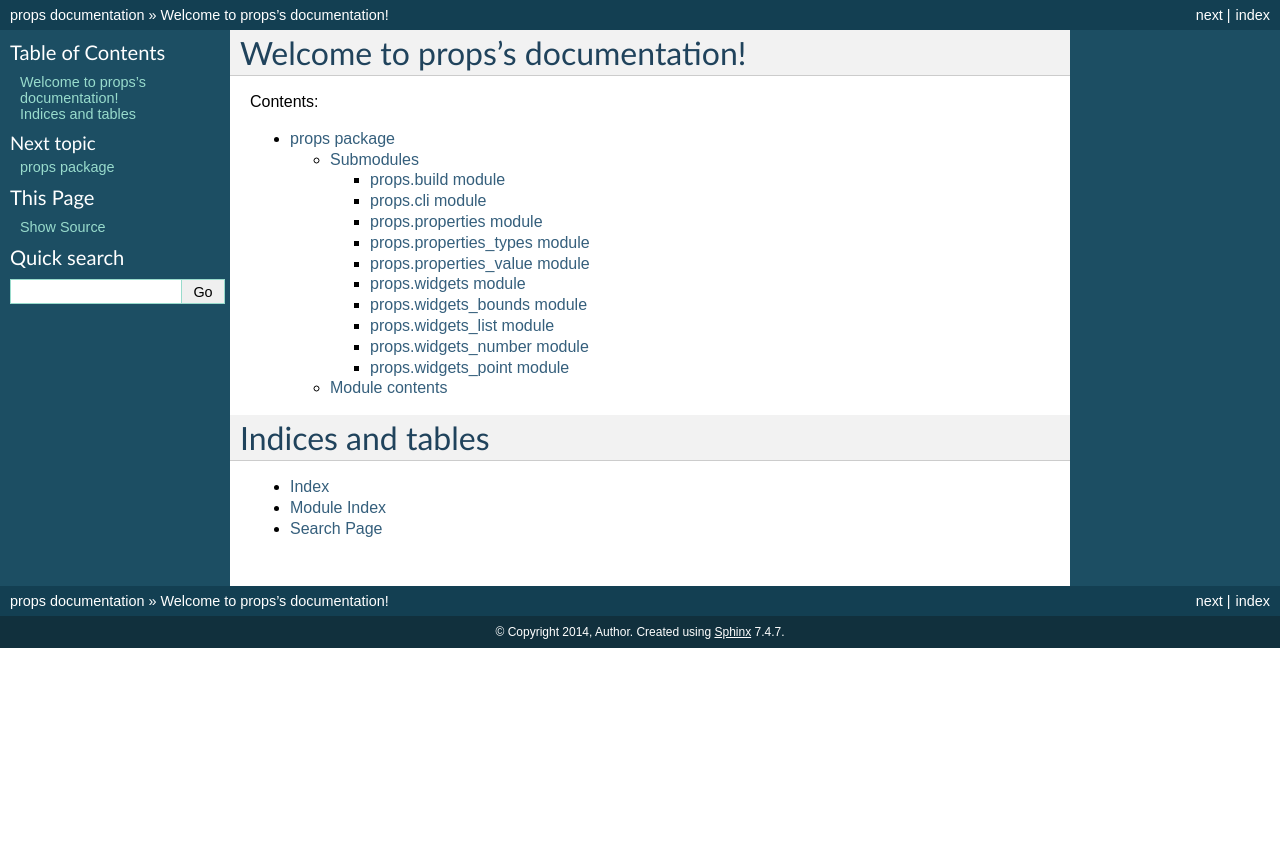
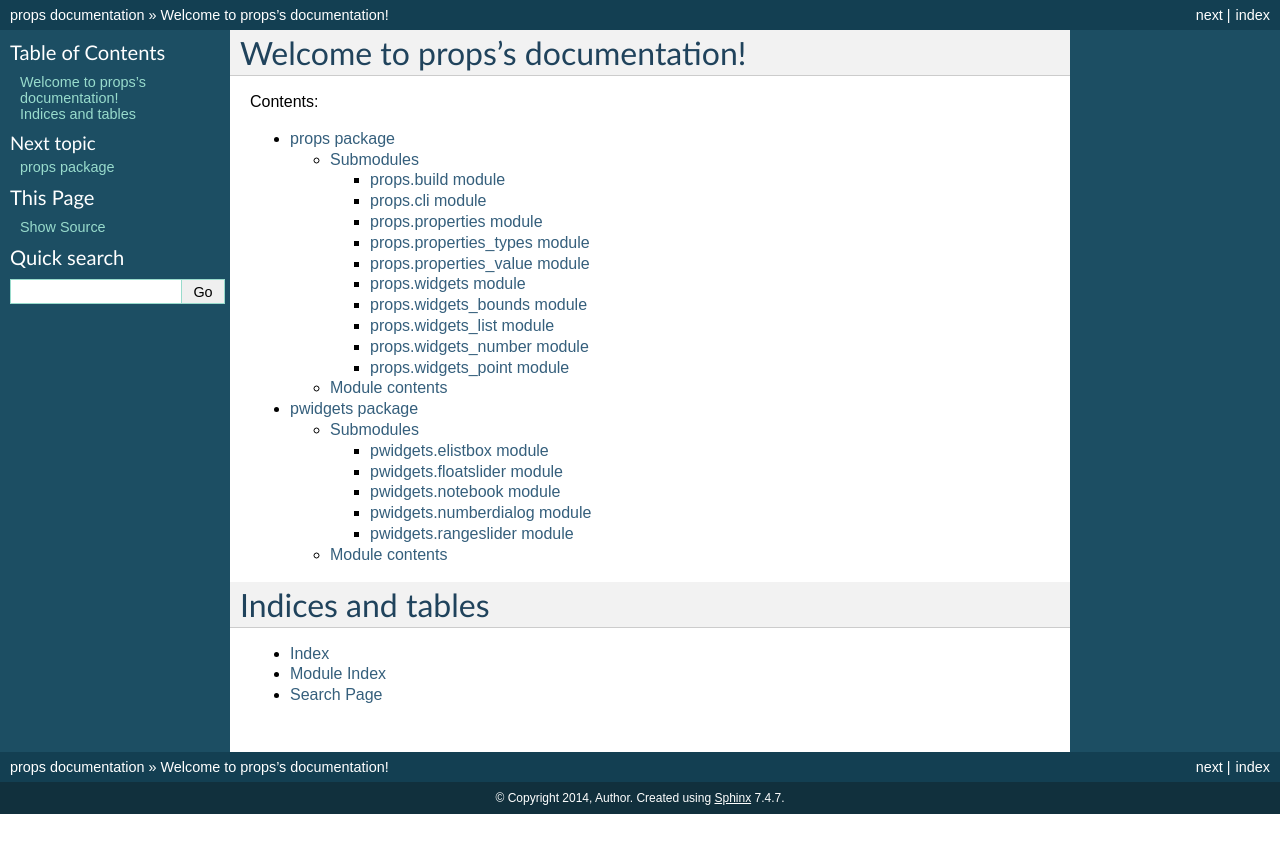
Before and after one commit to pauldmccarthy/fsleyes-props, a Sphinx documentation site: the page built from doc/index.rst, in a window 1280 px wide. Shown: the top 853 px of the page. Built offline with Sphinx 7.4.7, drawn with Linux system fonts in a browser that asks for light colours; formulas are drawn with MathJax 3; part of the change alters nothing that is shown.

```diff
--- a/doc/conf.py
+++ b/doc/conf.py
@@ -332,7 +332,11 @@ epub_exclude_files = ['search.html']
 #epub_use_index = True
 
 # ensure that class __init__ docstring is included.
-autoclass_content = "both"
+autoclass_content = 'both'
 
 # Document private members
 autodoc_default_flags = ['private-members']
+
+# Documentation for python modules is in the same order
+# as the source code.
+autodoc_member_order = 'bysource'
--- a/doc/index.rst
+++ b/doc/index.rst
@@ -1,5 +1,5 @@
 .. props documentation master file, created by
-   sphinx-quickstart on Fri Jun 27 13:33:53 2014.
+   sphinx-quickstart on Sat Jun 28 16:22:39 2014.
    You can adapt this file completely to your liking, but it should at least
    contain the root `toctree` directive.
 
@@ -12,6 +12,7 @@ Contents:
    :maxdepth: 4
 
    props
+   pwidgets
 
 
 Indices and tables
```
